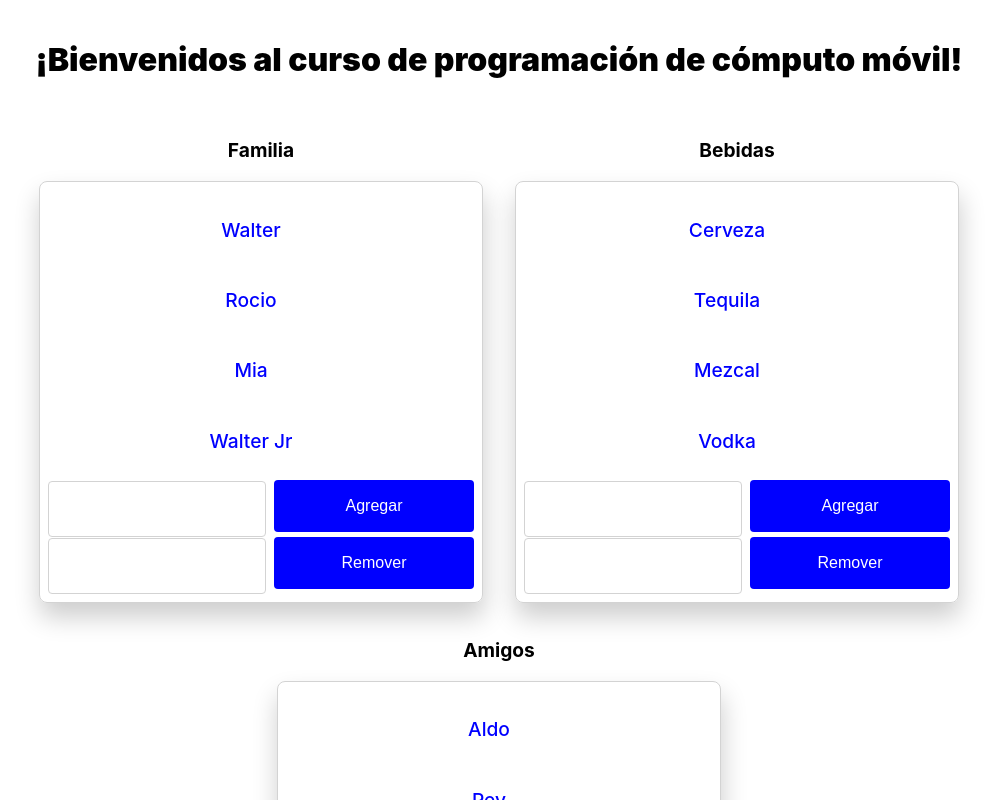
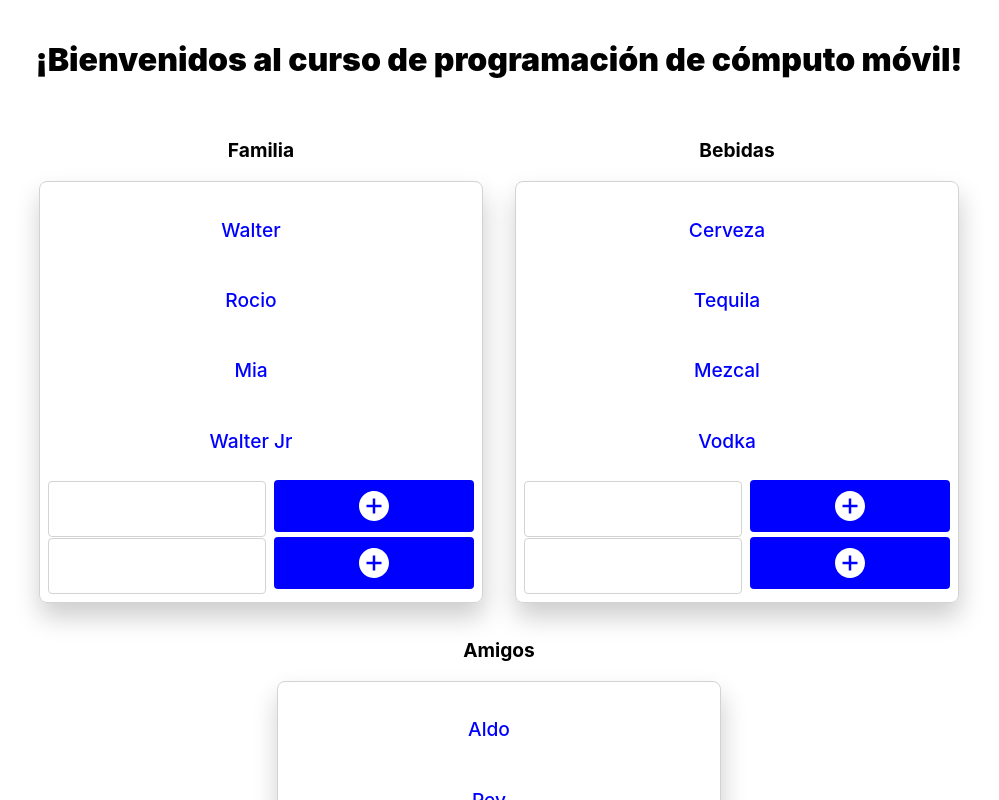
Before and after one commit to wgdomenzain/reactCourse.CM2019.myFirstApp, a React (Create React App) app: page / in a window 1280 px wide. Shown: the top 800 px of the page, without its empty margins (141-1140 px from the left). Built offline with nearby package versions, Linux system fonts and the light colour scheme.

Commit message:
Icon Add

```diff
--- a/src/components/Button/Button.js
+++ b/src/components/Button/Button.js
@@ -1,6 +1,7 @@
 import * as React from 'react';
 import PropTypes from 'prop-types';
 import styles from './Button.module.scss';
+import { IconAddMark } from '../../resources/svg/Icons';
 
 export default class Button extends React.Component {
 	static propTypes = {
@@ -12,7 +13,7 @@ export default class Button extends React.Component {
 		return (
 			<div className={styles.main}>
 				<button onClick={onClick} className={styles.button + ' ' + className}>
-					{label}
+					<IconAddMark className={styles.icon} />
 				</button>
 			</div>
 		);
--- a/src/components/Button/Button.module.scss
+++ b/src/components/Button/Button.module.scss
@@ -27,3 +27,16 @@
 .button_red {
 	background: red;
 }
+
+.icon {
+	margin-top: 5px;
+	width: 30px;
+	height: 30px;
+	fill: white;
+	flex: 2;
+	cursor: pointer;
+	outline: none;
+}
+.icon:hover {
+	fill: violet;
+}
--- a/src/resources/svg/Icons.js
+++ b/src/resources/svg/Icons.js
@@ -8,3 +8,12 @@ export const IconXMark = (props) => {
 		</svg>
 	);
 };
+
+export const IconAddMark = (props) => {
+	const { className } = props;
+	return (
+		<svg xmlns="http://www.w3.org/2000/svg" className={className} viewBox="0 0 24 24">
+			<path d="M12 0c-6.627 0-12 5.373-12 12s5.373 12 12 12 12-5.373 12-12-5.373-12-12-12zm6 13h-5v5h-2v-5h-5v-2h5v-5h2v5h5v2z" />
+		</svg>
+	);
+};
```
